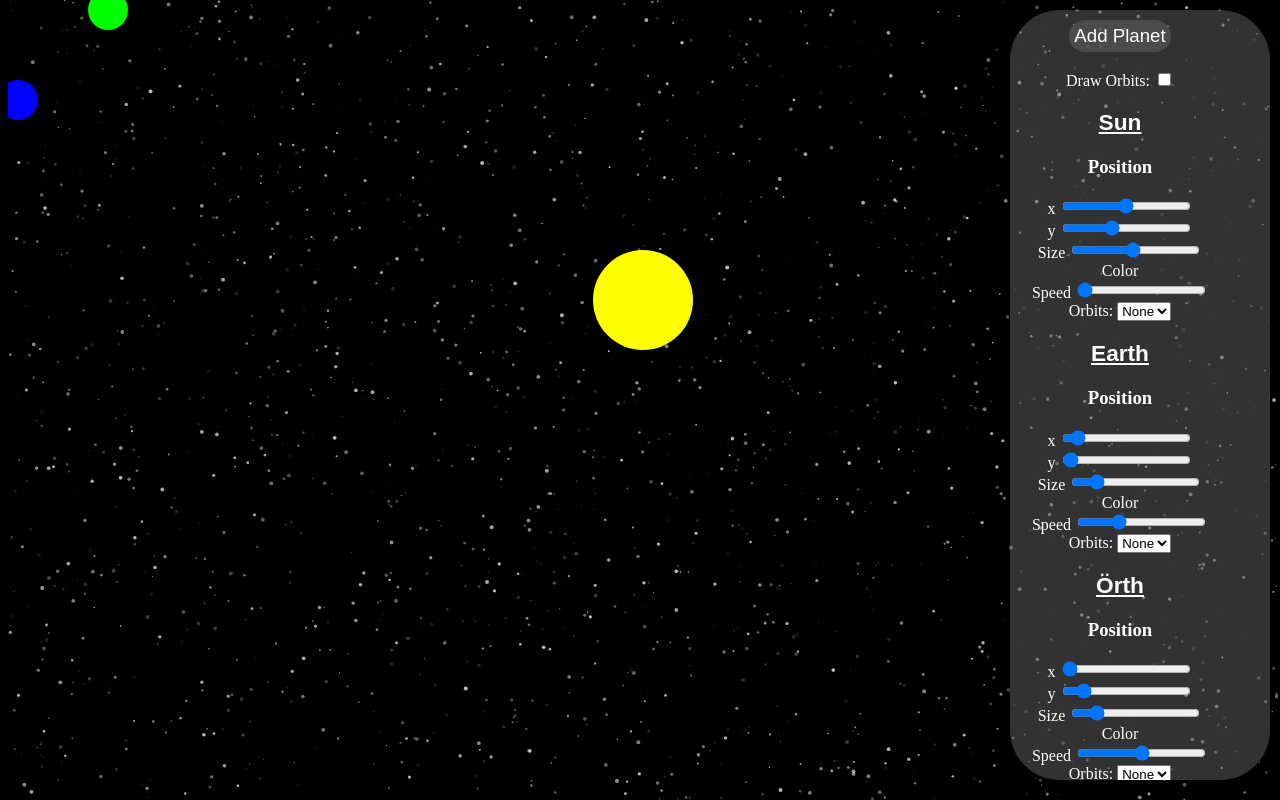
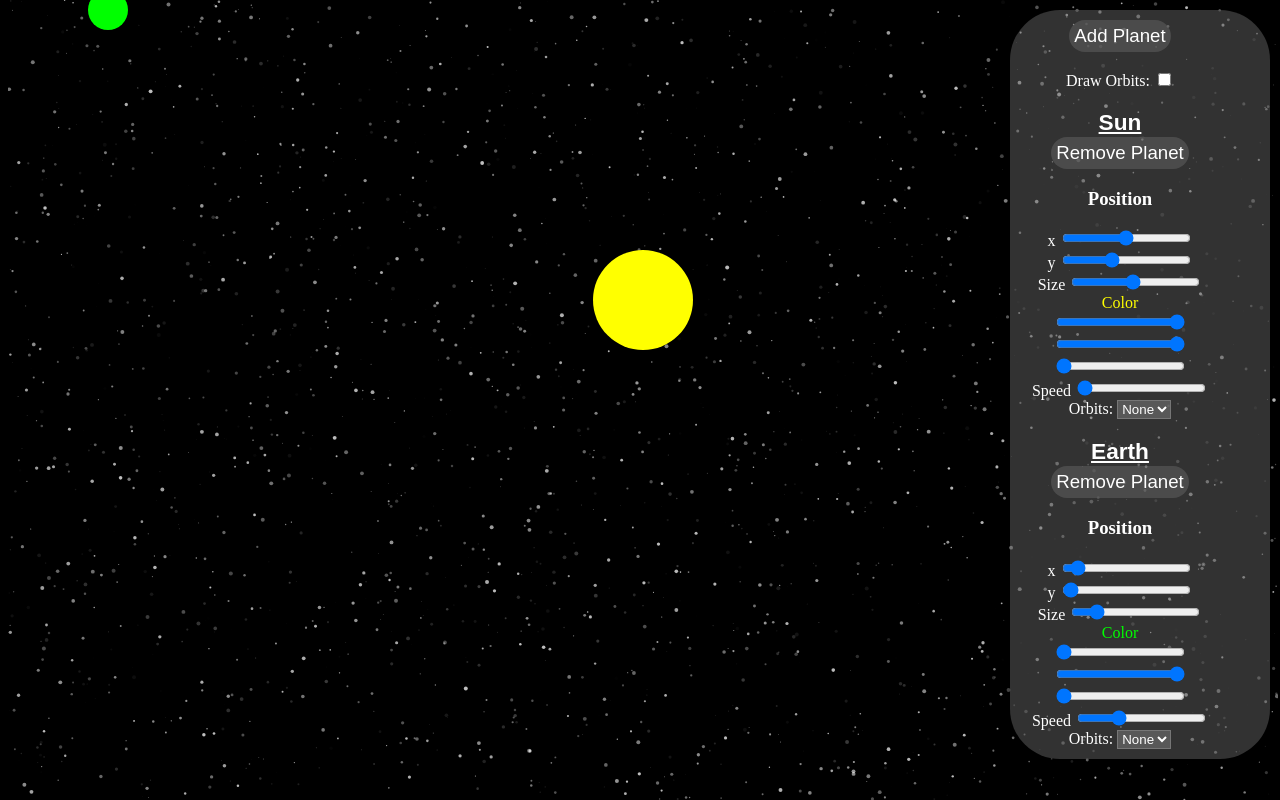
Before and after one commit to TankiFlo/Solar-System, a plain HTML site: page index.html in a window 1280 px wide. Drawn offline with Linux system fonts and the light colour scheme; animation ran at ten frames a second.

Commit message:
Improvements
- added remove button
- added color adjusting
- changed orbit to a circle

```diff
--- a/sonnensystem/StellarBody.js
+++ b/sonnensystem/StellarBody.js
@@ -1,5 +1,5 @@
 class StellarBody {
-    constructor(name, posX, posY, size, color, speed){
+    constructor(name, posX, posY, size, color, speed, orbits=undefined){
         this.name = name;
         this.posX = posX;
         this.posY = posY;
@@ -8,6 +8,7 @@ class StellarBody {
         this.speed = speed;
         this.orbitLine = new Array()
         this.maxOrbitLength = 500
+        this.orbits = orbits
     }
 
     drawBody(ctx){
@@ -20,6 +21,7 @@ class StellarBody {
 
     orbit(sb, r, angle){
         if (sb instanceof StellarBody){
+            this.orbits = sb
             let dx = Math.cos(angle) * r
             this.posX = sb.posX + dx
             let dy = Math.sin(angle) * r
@@ -38,7 +40,12 @@ class StellarBody {
 
         for (var i = 0; i < this.orbitLine.length; i++){
             ctx.fillStyle = new Color(this.color.r,this.color.g,this.color.b,i/this.orbitLine.length).colorToString() //Maybe push to back?
-            ctx.fillRect(this.orbitLine[i][0], this.orbitLine[i][1], this.size/2, this.size/2)
+            // ctx.fillRect(this.orbitLine[i][0] - this.size/4, this.orbitLine[i][1] - this.size/4, this.size/2, this.size/2)
+            ctx.beginPath()
+            ctx.arc(this.orbitLine[i][0], this.orbitLine[i][1], this.size/4, 0, 2 * Math.PI)
+            ctx.fill()
+            ctx.closePath()
         }
+
     }
 }
--- a/sonnensystem/create-a-system.js
+++ b/sonnensystem/create-a-system.js
@@ -11,7 +11,7 @@ function setup(){//ADD Customization Options for each Planet
     <br><br>
 
     <label for="OrbitCB">Draw Orbits:</label>
-    <input type="checkbox" id="OrbitCB" onchange="  drawOrbits = !drawOrbits;
+    <input type="checkbox" id="OrbitCB" onclick="  drawOrbits = !drawOrbits;
                                                     planets.forEach(body => {
                                                         body.orbitLine = [];
                                                     });" style="background-color: #000">`
@@ -21,6 +21,7 @@ function setup(){//ADD Customization Options for each Planet
         <div id="${planets[i].name}">
             <br>
             <input type="text" value="${planets[i].name}" onchange="planets[${i}].name = event.target.value; setup()" maxlength="8">
+            <input type="button" value="Remove Planet" onclick="removePlanet(${i})">
             <h3>Position</h3>
             <label for="${planets[i].name}-xSlider">x</label>
             <input type="range" min="0" max="100" value="50" id="${planets[i].name}-xSlider" class="PlanetPositionSlider" oninput="planets[${i}].posX = parseInt(event.target.value)">
@@ -31,7 +32,12 @@ function setup(){//ADD Customization Options for each Planet
             <label for="${planets[i].name}-ySlider">Size</label>
             <input type="range" min="5" max="100" value="50" id="${planets[i].name}-SizeSlider" class="PlanetSizeSlider" oninput="planets[${i}].size = parseInt(event.target.value)">
             <br>
-            <label for="${planets[i].name}-ySlider">Color</label>
+
+            <label id="${planets[i].name}-colorLabel" class="ColorLabel">Color</label><br>
+            <input type="range" min="0" max="255" value="50" id="${planets[i].name}-RedSlider" class="PlanetRedSlider" oninput="planets[${i}].color.r = parseInt(event.target.value)">
+            <input type="range" min="0" max="255" value="50" id="${planets[i].name}-RedSlider" class="PlanetGreenSlider" oninput="planets[${i}].color.g = parseInt(event.target.value)">
+            <input type="range" min="0" max="255" value="50" id="${planets[i].name}-RedSlider" class="PlanetBlueSlider" oninput="planets[${i}].color.b = parseInt(event.target.value)">
+
             <br>
             <label for="${planets[i].name}-ySlider">Speed</label>
             <input type="range" min="0" max="10" value="50" id="${planets[i].name}-SpeedSlider" class="PlanetSpeedSlider" oninput="planets[${i}].speed = parseInt(event.target.value)">
@@ -83,12 +89,27 @@ function setup(){//ADD Customization Options for each Planet
     for (let i = 0; i < planetSpeedSlider.length; i++) {
         planetSpeedSlider[i].value = planets[i].speed
     }
+
+    var planetRedSlider = document.getElementsByClassName("PlanetRedSlider")
+    var planetGreenSlider = document.getElementsByClassName("PlanetGreenSlider")
+    var planetBlueSlider = document.getElementsByClassName("PlanetBlueSlider")
+
+    for (let i = 0; i < planetRedSlider.length; i++) {
+        planetRedSlider[i].value = planets[i].color.r
+        planetGreenSlider[i].value = planets[i].color.g
+        planetBlueSlider[i].value = planets[i].color.b
+    }
+
     //END Slider Setup
+
+    //START Label Setup
+    updateColorLabel()
+    //END Label Setup
 }
 
 function addPlanet(){
     var rdmString = (Math.random() + 1).toString(36).substring(7)
-    planets.push(new StellarBody(rdmString.toUpperCase() + rdmString.slice(1),
+    planets.push(new StellarBody(rdmString.toUpperCase().slice(0, 1) + rdmString.slice(1),
     Math.round(Math.random() * c.width),
     Math.round(Math.random() * c.height),
     Math.round(Math.random() * 50),
@@ -97,3 +118,24 @@ function addPlanet(){
 
     setup()
 }
+
+function removePlanet(i){
+    if(i == 0){
+        planets.shift()
+    } else {
+        planets.splice(i,i)
+    }
+    setup()
+}
+
+function updateColorLabel(){
+    var colorLabel = document.getElementsByClassName("ColorLabel")
+
+    for (let i = 0; i < colorLabel.length; i++) {
+        colorLabel[i].style.color = planets[i].color.colorToString()
+    }
+}
+
+function correctOrbitSelect(){
+
+}
--- a/sonnensystem/sonnensystem.js
+++ b/sonnensystem/sonnensystem.js
@@ -7,7 +7,6 @@ c.height = document.documentElement.clientHeight
 planets = new Array()
 planets.push(new StellarBody("Sun", c.width/2, 300, 50, new Color(255,255,0), 0))
 planets.push(new StellarBody("Earth", 100, 10, 20, new Color(0,255,0), 3))
-planets.push(new StellarBody("Örth", 10, 100, 20, new Color(0,0,255), 5))
 
 var starDensityModifier = 2
 
@@ -55,6 +54,10 @@ function animate() {
             body.orbit(planets[document.getElementsByClassName("PlanetOrbitSelect")[i].value], 100, baseAngle * body.speed)
         }
     }
+
+    updateColorLabel()
+
+    correctOrbitSelect()
 }
 animate();
 
--- a/style.css
+++ b/style.css
@@ -60,7 +60,7 @@ h1 {
     font-size: 17pt;
 
     min-width: 10px;
-    max-width: 150px;
+    max-width: 180px;
     background-color: rgba(100, 100, 100, 0);
     border: none;
 }
@@ -87,3 +87,8 @@ h1 {
 #options-parent input[type=checkmark]{
     width: 100px;
 }
+
+#options-parent select{
+    color: white;
+    background-color: rgba(100, 100, 100, .75);
+}
```
